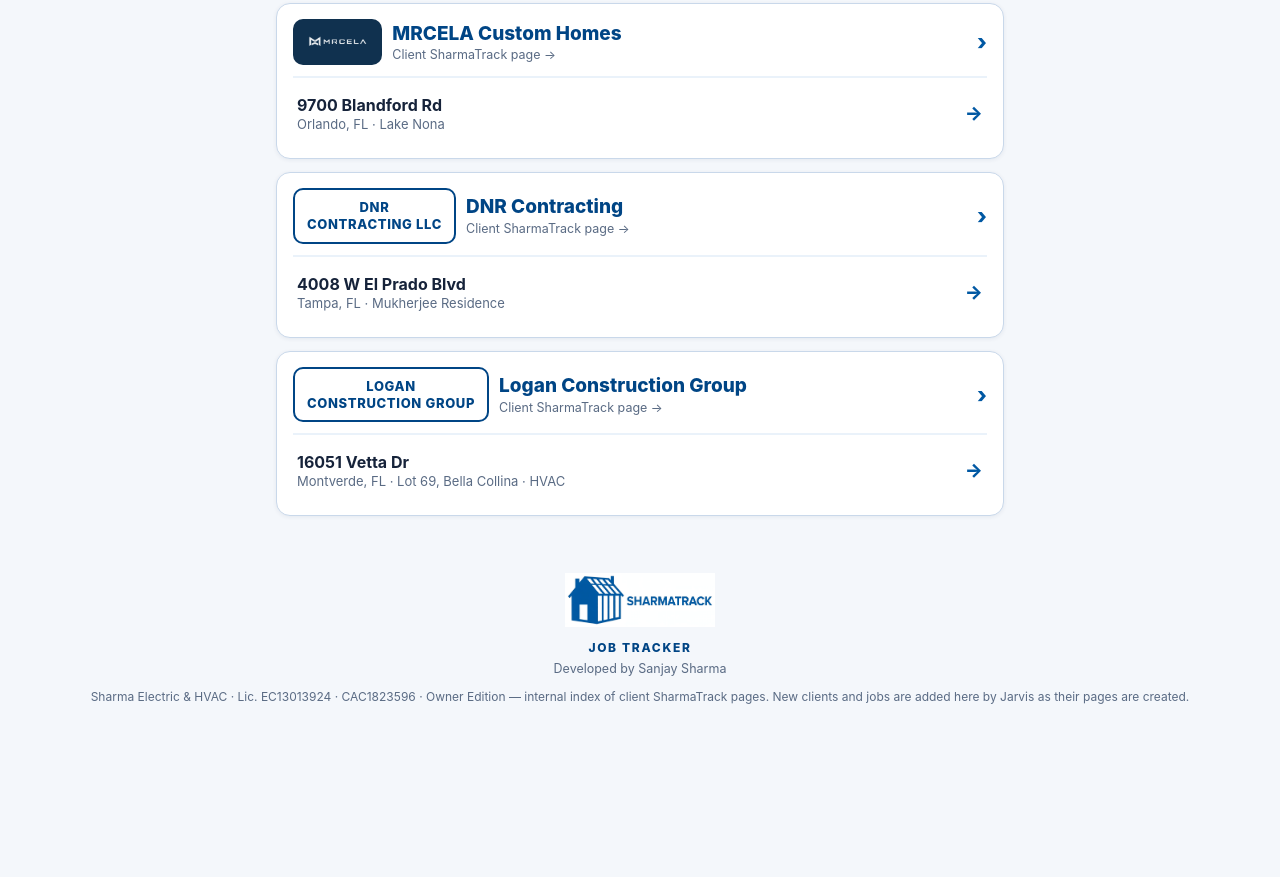
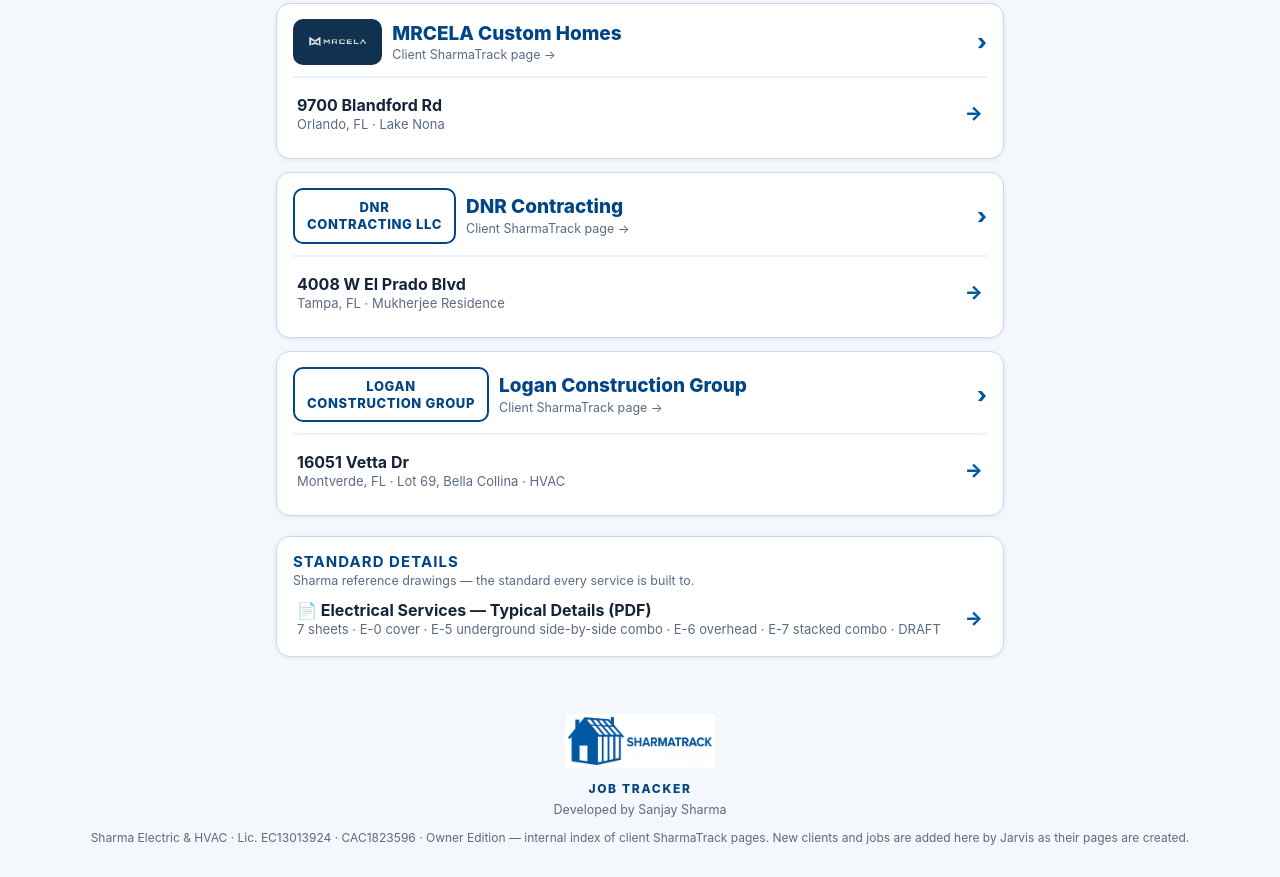
Before and after one commit to Sharmaelechvac/sharmatrack, a plain HTML site: page owner/index.html in a window 1280 px wide. Shown: the part 1464-2341 px from the top of the page. Before the commit the page ends 2200 px from the top, so only its background shows below. Drawn offline with Linux system fonts and the light colour scheme.

Commit message:
Owner Edition: add Standard Details section with the Electrical Services Typical Details PDF (E0-E7, DRAFT-2, 7 sheets)

```diff
--- a/owner/index.html
+++ b/owner/index.html
@@ -38,6 +38,13 @@
   .job .b{display:block;font-weight:400;font-size:13px;color:var(--mut);margin-top:1px}
   .job .arr{margin-left:auto;color:var(--blue);font-weight:800;font-size:19px}
   .empty{text-align:center;color:var(--mut);padding:26px 10px;font-size:15px}
+  .refsec{background:#fff;border:1px solid var(--line);border-radius:14px;padding:15px 16px;margin:20px 0 13px;box-shadow:0 1px 4px rgba(11,42,91,.07)}
+  .refsec h2{font-size:15px;letter-spacing:.07em;color:var(--dark);text-transform:uppercase}
+  .refsec .rsub{font-size:12.5px;color:var(--mut);margin-top:2px}
+  .refjob{display:flex;align-items:center;gap:9px;text-decoration:none;color:var(--ink);padding:12px 4px 4px}
+  .refjob .a{font-weight:700;font-size:16px;color:var(--ink)}
+  .refjob .b{display:block;font-weight:400;font-size:13px;color:var(--mut);margin-top:1px}
+  .refjob .arr{margin-left:auto;color:var(--blue);font-weight:800;font-size:19px}
   footer{text-align:center;padding:16px 16px 30px;color:var(--mut);font-size:13px;line-height:1.6}
   footer img{width:150px;height:auto}
   footer .st-tag{font-weight:800;letter-spacing:.14em;color:var(--dark);font-size:12px;margin-top:5px}
@@ -136,6 +143,15 @@
 
   </div>
   <p class="empty" id="empty" hidden>No clients or jobs match that search.</p>
+
+  <section class="refsec">
+    <h2>Standard Details</h2>
+    <p class="rsub">Sharma reference drawings — the standard every service is built to.</p>
+    <a class="refjob" href="docs/electrical-services-typical-details-e0-e7.pdf">
+      <span><span class="a">📄 Electrical Services — Typical Details (PDF)</span><span class="b">7 sheets · E-0 cover · E-5 underground side-by-side combo · E-6 overhead · E-7 stacked combo · DRAFT</span></span>
+      <span class="arr">→</span>
+    </a>
+  </section>
 </div>
 <footer>
   <img src="../assets/sharmatrack-logo-blue-on-white.png" alt="SHARMATRACK">
```
Also changed, not shown: 1 other file.
